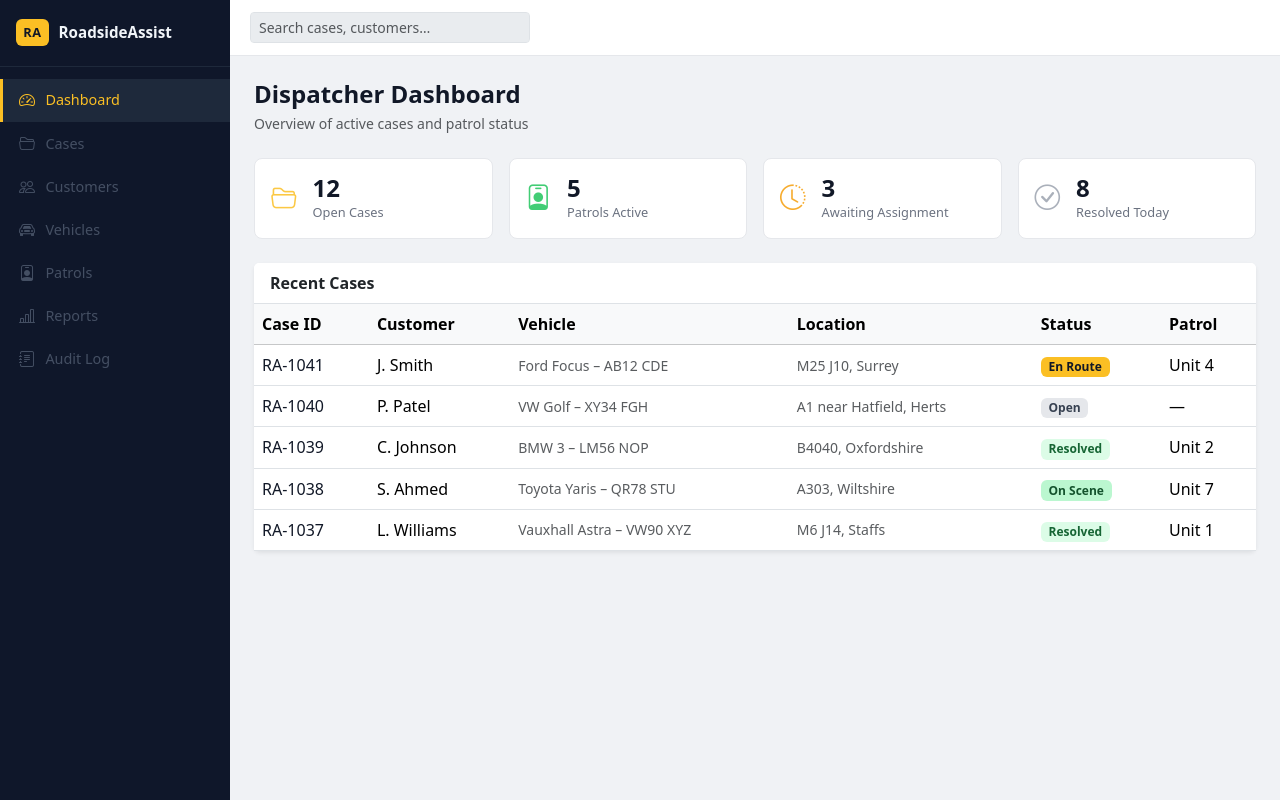
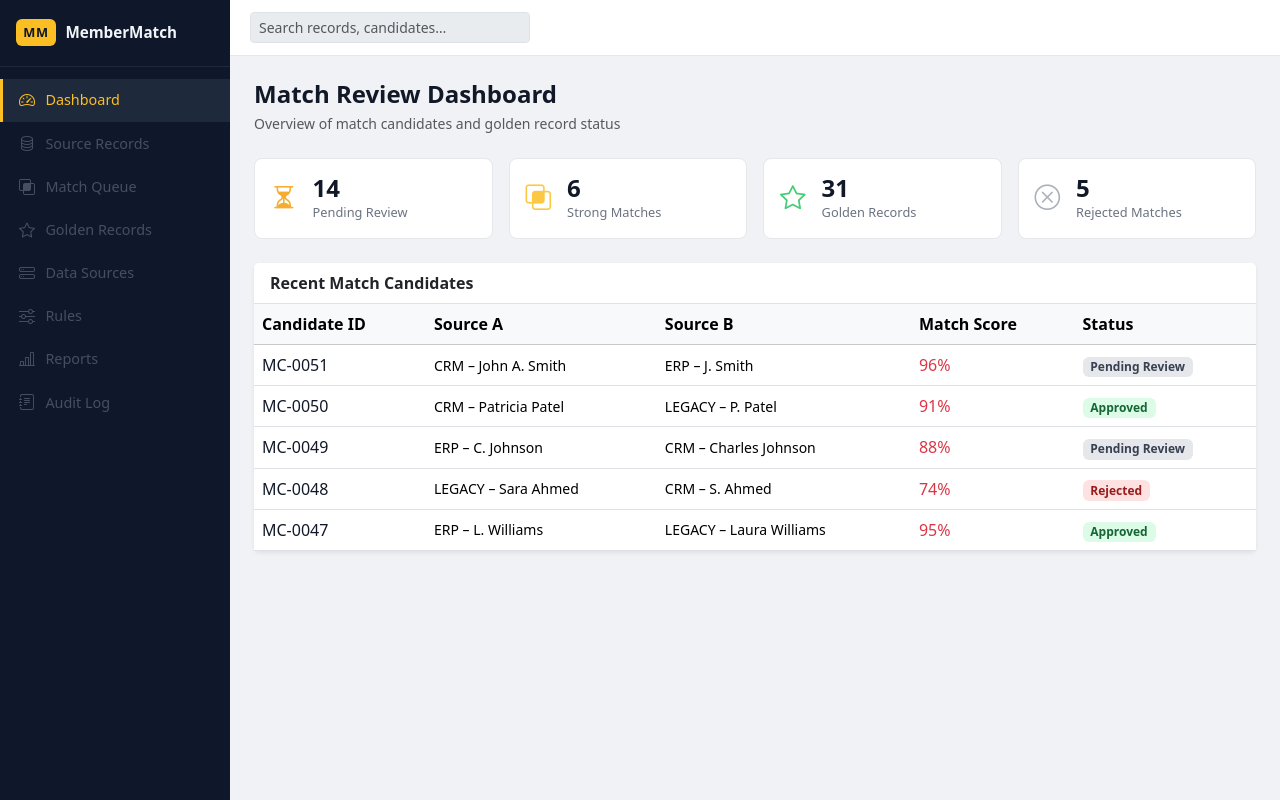
Before and after one commit to Will-Dance-Prosser/roadsideassist-web-app, a Flask app: page / in a window 1280 px wide. Run offline with Flask 3, Linux system fonts and the light colour scheme.

Commit message:
refactor: rebrand application as MemberMatch MDM portal

```diff
--- a/app/static/css/main.css
+++ b/app/static/css/main.css
@@ -128,12 +128,10 @@ body {
 .ra-card-amber  .ra-card-icon { color: #f59e0b; }
 .ra-card-grey   .ra-card-icon { color: #9ca3af; }
 
-/* ── Case ID link style ── */
+/* ── Candidate ID style ── */
 .ra-case-id { color: #111827; }
 
 /* ── Status badges ── */
-.ra-badge-open     { background: #e5e7eb; color: #374151; }
-.ra-badge-assigned { background: #fef9c3; color: #854d0e; }
-.ra-badge-enroute  { background: #fbbf24; color: #111827; }
-.ra-badge-onscene  { background: #bbf7d0; color: #14532d; }
-.ra-badge-resolved { background: #dcfce7; color: #166534; }
+.ra-badge-open     { background: #e5e7eb; color: #374151; }  /* Pending Review */
+.ra-badge-assigned { background: #fee2e2; color: #991b1b; }  /* Rejected */
+.ra-badge-resolved { background: #dcfce7; color: #166534; }  /* Approved */
--- a/app/templates/base.html
+++ b/app/templates/base.html
@@ -3,7 +3,7 @@
   <head>
     <meta charset="utf-8">
     <meta name="viewport" content="width=device-width, initial-scale=1">
-    <title>{% block title %}RoadsideAssist{% endblock %}</title>
+    <title>{% block title %}MemberMatch{% endblock %}</title>
 
     <link href="https://cdn.jsdelivr.net/npm/bootstrap@5.3.3/dist/css/bootstrap.min.css" rel="stylesheet">
     <link href="https://cdn.jsdelivr.net/npm/bootstrap-icons@1.11.3/font/bootstrap-icons.min.css" rel="stylesheet">
@@ -16,8 +16,8 @@
       <!-- Left sidebar -->
       <aside class="ra-sidebar d-flex flex-column">
         <div class="ra-sidebar-header">
-          <span class="ra-logo-badge">RA</span>
-          <span class="ra-logo-text">RoadsideAssist</span>
+          <span class="ra-logo-badge">MM</span>
+          <span class="ra-logo-text">MemberMatch</span>
         </div>
 
         <nav class="ra-nav flex-grow-1">
@@ -31,12 +31,13 @@
             </li>
 
             {% for label, icon in [
-                ('Cases',      'bi-folder2-open'),
-                ('Customers',  'bi-people'),
-                ('Vehicles',   'bi-car-front'),
-                ('Patrols',    'bi-person-badge'),
-                ('Reports',    'bi-bar-chart-line'),
-                ('Audit Log',  'bi-journal-text')
+                ('Source Records',  'bi-database'),
+                ('Match Queue',     'bi-intersect'),
+                ('Golden Records',  'bi-star'),
+                ('Data Sources',    'bi-hdd-stack'),
+                ('Rules',           'bi-sliders'),
+                ('Reports',         'bi-bar-chart-line'),
+                ('Audit Log',       'bi-journal-text')
             ] %}
             <li>
               <span class="ra-nav-link disabled">
@@ -57,7 +58,7 @@
           <input
             type="search"
             class="form-control form-control-sm ra-search"
-            placeholder="Search cases, customers…"
+            placeholder="Search records, candidates…"
             disabled
           >
         </header>
--- a/app/templates/dashboard/index.html
+++ b/app/templates/dashboard/index.html
@@ -1,21 +1,21 @@
 {% extends "base.html" %}
 
-{% block title %}Dashboard | RoadsideAssist{% endblock %}
+{% block title %}Dashboard | MemberMatch{% endblock %}
 
 {% block content %}
 
   <div class="mb-4">
-    <h1 class="h4 mb-0 fw-semibold">Dispatcher Dashboard</h1>
-    <p class="text-muted small mt-1 mb-0">Overview of active cases and patrol status</p>
+    <h1 class="h4 mb-0 fw-semibold">Match Review Dashboard</h1>
+    <p class="text-muted small mt-1 mb-0">Overview of match candidates and golden record status</p>
   </div>
 
   <!-- Summary cards -->
   <div class="row g-3 mb-4">
     {% for card in [
-        ('Open Cases',            '12', 'bi-folder2-open',   'ra-card-yellow'),
-        ('Patrols Active',        '5',  'bi-person-badge',   'ra-card-green'),
-        ('Awaiting Assignment',   '3',  'bi-clock-history',  'ra-card-amber'),
-        ('Resolved Today',        '8',  'bi-check-circle',   'ra-card-grey')
+        ('Pending Review',    '14', 'bi-hourglass-split',  'ra-card-amber'),
+        ('Strong Matches',    '6',  'bi-intersect',        'ra-card-yellow'),
+        ('Golden Records',    '31', 'bi-star',             'ra-card-green'),
+        ('Rejected Matches',  '5',  'bi-x-circle',         'ra-card-grey')
     ] %}
     <div class="col-sm-6 col-xl-3">
       <div class="ra-summary-card {{ card[3] }} d-flex align-items-center gap-3 p-3 rounded-3">
@@ -29,52 +29,50 @@
     {% endfor %}
   </div>
 
-  <!-- Recent cases table -->
+  <!-- Recent match candidates table -->
   <div class="card border-0 shadow-sm">
     <div class="card-header bg-white border-bottom">
-      <span class="fw-semibold">Recent Cases</span>
+      <span class="fw-semibold">Recent Match Candidates</span>
     </div>
     <div class="card-body p-0">
       <div class="table-responsive">
         <table class="table table-hover align-middle mb-0">
           <thead class="table-light">
             <tr>
-              <th scope="col">Case ID</th>
-              <th scope="col">Customer</th>
-              <th scope="col">Vehicle</th>
-              <th scope="col">Location</th>
+              <th scope="col">Candidate ID</th>
+              <th scope="col">Source A</th>
+              <th scope="col">Source B</th>
+              <th scope="col">Match Score</th>
               <th scope="col">Status</th>
-              <th scope="col">Patrol</th>
             </tr>
           </thead>
           <tbody>
-            {% set demo_cases = [
-              ('RA-1041', 'J. Smith',   'Ford Focus – AB12 CDE',    'M25 J10, Surrey',          'En Route',  'Unit 4'),
-              ('RA-1040', 'P. Patel',   'VW Golf – XY34 FGH',       'A1 near Hatfield, Herts',  'Open',      '—'),
-              ('RA-1039', 'C. Johnson', 'BMW 3 – LM56 NOP',         'B4040, Oxfordshire',       'Resolved',  'Unit 2'),
-              ('RA-1038', 'S. Ahmed',   'Toyota Yaris – QR78 STU',  'A303, Wiltshire',          'On Scene',  'Unit 7'),
-              ('RA-1037', 'L. Williams','Vauxhall Astra – VW90 XYZ','M6 J14, Staffs',           'Resolved',  'Unit 1'),
+            {% set candidates = [
+              ('MC-0051', 'CRM – John A. Smith',     'ERP – J. Smith',          '96%', 'Pending Review'),
+              ('MC-0050', 'CRM – Patricia Patel',    'LEGACY – P. Patel',       '91%', 'Approved'),
+              ('MC-0049', 'ERP – C. Johnson',        'CRM – Charles Johnson',   '88%', 'Pending Review'),
+              ('MC-0048', 'LEGACY – Sara Ahmed',     'CRM – S. Ahmed',          '74%', 'Rejected'),
+              ('MC-0047', 'ERP – L. Williams',       'LEGACY – Laura Williams', '95%', 'Approved'),
             ] %}
-            {% for case in demo_cases %}
+            {% for c in candidates %}
             <tr>
-              <td><span class="ra-case-id fw-medium">{{ case[0] }}</span></td>
-              <td>{{ case[1] }}</td>
-              <td class="text-muted small">{{ case[2] }}</td>
-              <td class="text-muted small">{{ case[3] }}</td>
+              <td><span class="ra-case-id fw-medium">{{ c[0] }}</span></td>
+              <td class="small">{{ c[1] }}</td>
+              <td class="small">{{ c[2] }}</td>
               <td>
-                {% if case[4] == 'Open' %}
-                  <span class="badge ra-badge-open">Open</span>
-                {% elif case[4] == 'Assigned' %}
-                  <span class="badge ra-badge-assigned">Assigned</span>
-                {% elif case[4] == 'En Route' %}
-                  <span class="badge ra-badge-enroute">En Route</span>
-                {% elif case[4] == 'On Scene' %}
-                  <span class="badge ra-badge-onscene">On Scene</span>
+                <span class="fw-medium {% if c[3]|int >= 90 %}text-success{% elif c[3]|int >= 75 %}text-warning{% else %}text-danger{% endif %}">
+                  {{ c[3] }}
+                </span>
+              </td>
+              <td>
+                {% if c[4] == 'Pending Review' %}
+                  <span class="badge ra-badge-open">Pending Review</span>
+                {% elif c[4] == 'Approved' %}
+                  <span class="badge ra-badge-resolved">Approved</span>
                 {% else %}
-                  <span class="badge ra-badge-resolved">Resolved</span>
+                  <span class="badge ra-badge-assigned">Rejected</span>
                 {% endif %}
               </td>
-              <td>{{ case[5] }}</td>
             </tr>
             {% endfor %}
           </tbody>
```
Also changed, not shown: tests/test_dashboard.py (+2 -1 lines), README.md.
